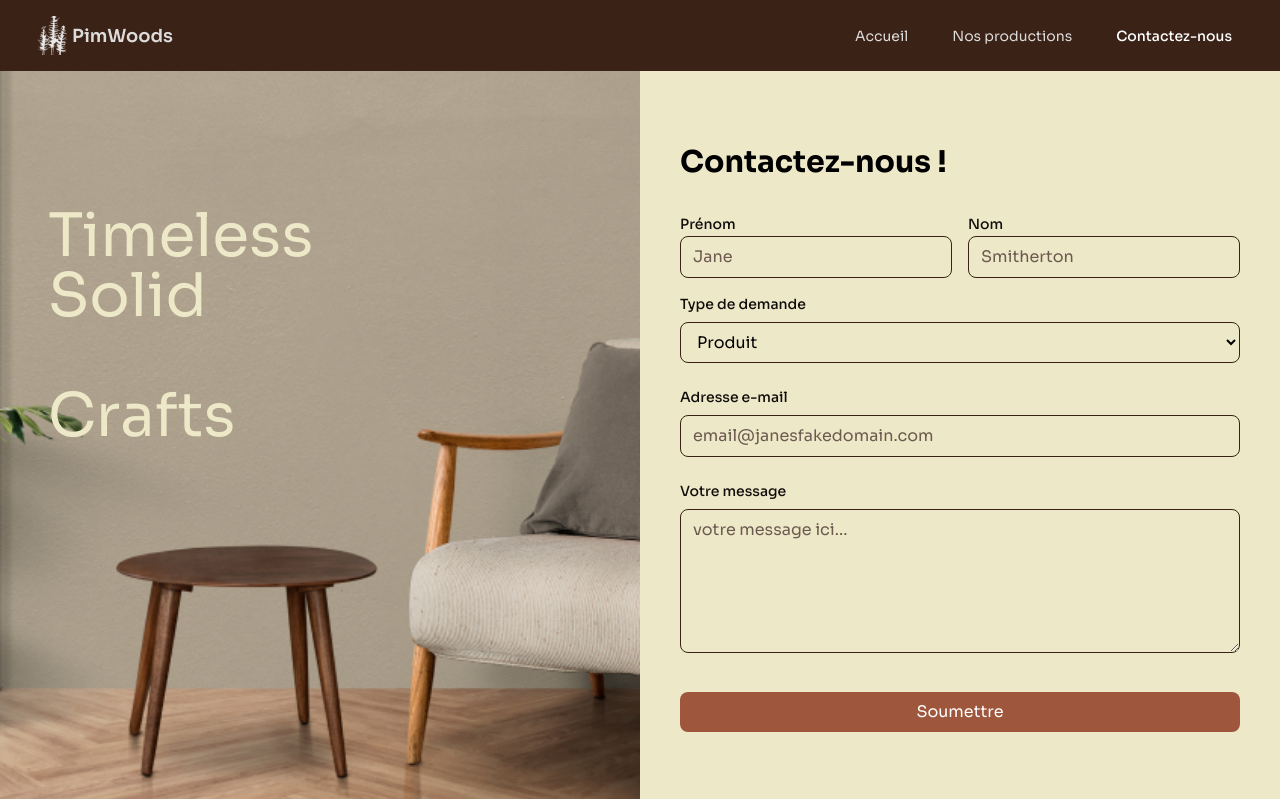
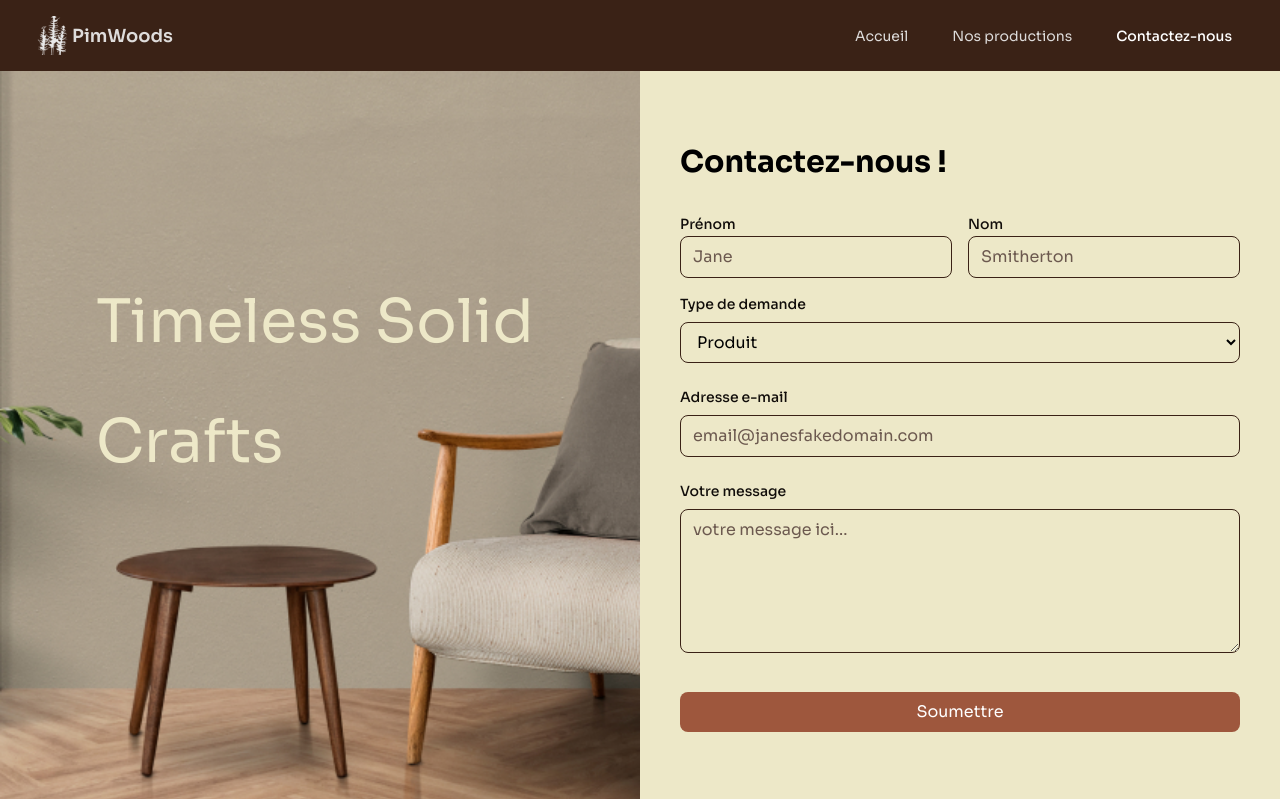
Before and after one commit to yaCHBn2004/pim-woods-site, a React (Vite) app in the folder client/: page /contact in a window 1280 px wide. Shown: the top 799 px of the page. Built offline with nearby package versions, Linux system fonts and the light colour scheme.

Commit message:
fix : some padding added and styling fixed

```diff
--- a/client/src/pages/Contact/Main.jsx
+++ b/client/src/pages/Contact/Main.jsx
@@ -5,14 +5,14 @@ const Main = () => {
   return (
     <div className="w-screen min-h-screen flex items-center justify-center">
       <div
-        className="flex-1 min-h-screen flex  "
+        className="flex-1 min-h-screen  flex m-auto  "
         style={{
           backgroundImage: `url('/src/assets/images/contact.jpg')`,
           backgroundSize: 'cover',
           backgroundPosition: 'center',
         }}
       >
-         <h1 className=' text-6xl pt-44  pl-12 text-bg font-normal w-[70%]'>Timeless Solid <br /> <br /> Crafts</h1>
+         <h1 className=' text-6xl pb-24 m-auto text-bg font-normal w-[70%]'>Timeless Solid <br /> <br /> Crafts</h1>
       </div>
       <div className="flex-1 min-h-screen flex items-center justify-center">
         <Form />
```
